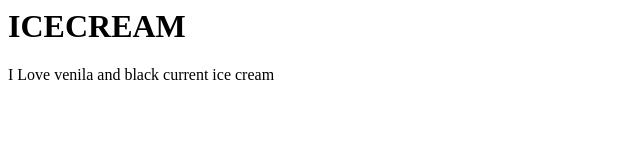
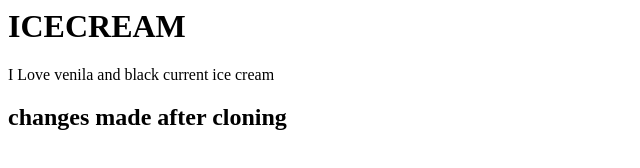
Before and after one commit to smekala2000/My-first-repo, a plain HTML site: page Index.html in a window 1280 px wide. Shown: the whole page, without its empty margins (0-640 px from the left). Drawn offline with Linux system fonts and the light colour scheme.

Commit message:
added a new file

```diff
--- a/Index.html
+++ b/Index.html
@@ -2,4 +2,5 @@
     <title> This is our website</title>
     <h1> ICECREAM</h1>
     <p> I Love venila and black current ice cream</p>
+    <h2> changes made after cloning</h2>
 </html>
```
Also changed, not shown: hello.txt (added).
